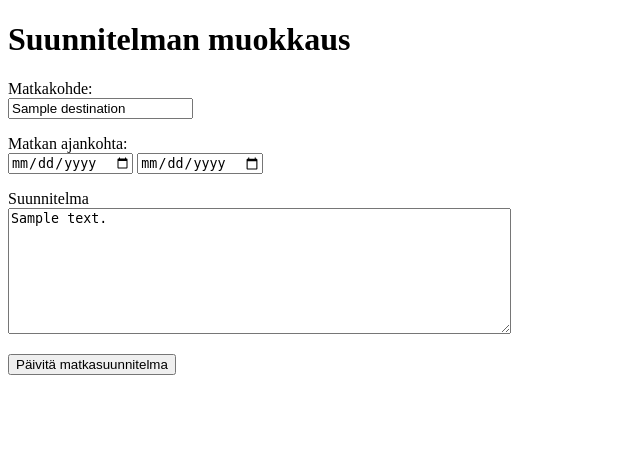
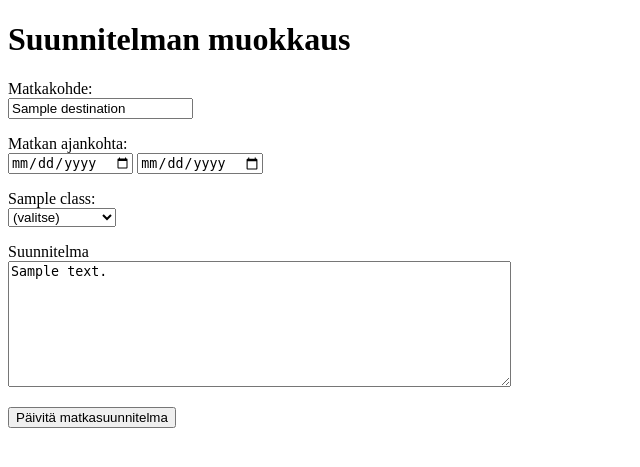
Before and after one commit to iiriz123/matkasuunnittelu, a Flask app: template templates/edit_item.html in a window 1280 px wide. Shown: the top 467 px of the page, without its empty margins (0-640 px from the left). Run offline with Flask 3, Linux system fonts and the light colour scheme; the template is opened without the code that fills it: most values are stand-ins (such as "Sample title", 1, 10 or a date in 2020).

Commit message:
Add classes to edit page

```diff
--- a/app.py
+++ b/app.py
@@ -90,7 +90,15 @@ def edit_item(item_id):
         abort(404)
     if item["user_id"] != session["user_id"]:
         abort(403)
-    return render_template("edit_item.html", item=item)
+
+    all_classes = items.get_all_classes()
+    classes = {}
+    for my_class in all_classes:
+        classes[my_class] = ""
+    for entry in items.get_classes(item_id):
+        classes[entry["title"]] = entry["value"]
+
+    return render_template("edit_item.html", item=item, classes=classes, all_classes=all_classes)
 
 @app.route("/update_item", methods=["POST"])
 def update_item():
@@ -111,7 +119,13 @@ def update_item():
     if not description or len(description) > 2000:
         abort(403)
 
-    items.update_item(destination, start_date, end_date, description, item_id)
+    classes= []
+    for entry in request.form.getlist("classes"):
+        if entry:
+            parts = entry.split(":")
+            classes.append((parts[0], parts[1]))
+
+    items.update_item(destination, start_date, end_date, description, item_id, classes)
     return redirect("/item/" + str(item_id))
 
 @app.route("/remove_item/<int:item_id>", methods=["GET", "POST"])
--- a/templates/edit_item.html
+++ b/templates/edit_item.html
@@ -17,6 +17,21 @@
       <input type="date" name="start_date" size="8" value="{{ item.start_date }}"/>
       <input type="date" name="end_date" size="8" value="{{ item.end_date }}"/>
     </p>
+    {% for class in all_classes %}
+    <p>
+        {{ class }}: <br />
+        <select name="classes">
+            <option value="">(valitse)</option>
+        {% for option in all_classes[class] %}
+            {% if classes[class] == option %}
+                <option value="{{ class }}:{{ option }}" selected>{{ option }}</option>
+            {% else %}
+                <option value="{{ class }}:{{ option }}">{{ option }}</option>
+            {% endif %}
+        {% endfor %}
+        </select>
+    </p>
+    {% endfor %}
     <p>
       Suunnitelma <br>
       <textarea name="description" rows="8" cols="60" maxlength="2000" required>{{ item.description }}  </textarea>
```
Also changed, not shown: items.py (+8 -1 lines).
